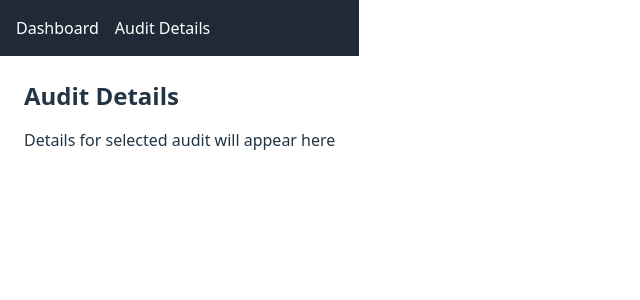
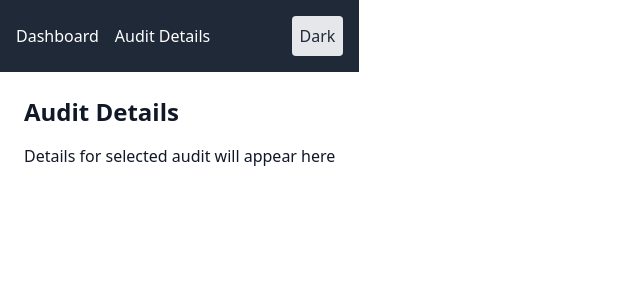
Before and after one commit to marazmlab/performance-dashboard-app, a React (Vite) app: page /audit/1 in a window 1280 px wide. Shown: the top 300 px of the page, without its empty margins (0-640 px from the left). Built offline with nearby package versions, Linux system fonts and the light colour scheme.

Commit message:
feat: add theme toggle and fix Navbar styles for light/dark mode

```diff
--- a/src/App.jsx
+++ b/src/App.jsx
@@ -8,6 +8,7 @@ import Navbar from "./components/Navbar";
 
 function App() {
   return (
+    <div className="min-h-screen bg-white text-gray-900 dark:bg-gray-900 dark:text-white transition-colors">
       <BrowserRouter>
       <Navbar />
         <Routes>
@@ -16,6 +17,7 @@ function App() {
           <Route path="*" element={<NotFound />} />
         </Routes>
       </BrowserRouter>
+    </div>
   );
 }
 
--- a/src/components/Navbar.jsx
+++ b/src/components/Navbar.jsx
@@ -1,16 +1,21 @@
 import { Link } from "react-router-dom";
+
+import ThemeToggle from "./ThemeToggle";
 
 function Navbar() {
     return (
-        <nav className="bg-gray-800 p-4">
+        <nav className="bg-gray-800  dark:bg-white p-4 w-full">
+            <div className="container mx-auto flex items-center justify-between">
                 <ul className="flex space-x-4">
                     <li>
-                    <Link to="/" className="text-white hover:underline">Dashboard</Link>
+                        <Link to="/" className="text-white dark:text-gray-800 hover:underline">Dashboard</Link>
                     </li>
                     <li>
-                    <Link to="/audit/1" className="text-white hover:underline">Audit Details</Link>
+                        <Link to="/audit/1" className="text-white dark:text-gray-800 hover:underline">Audit Details</Link>
                     </li>
                 </ul>
+                <ThemeToggle />
+            </div>
         </nav>
     );
 }
--- /dev/null
+++ b/src/components/ThemeToggle.jsx
@@ -0,0 +1,23 @@
+import { useState, useEffect } from "react";
+
+function ThemeToggle() {
+    const [dark, setDark] = useState(() =>
+        document.documentElement.classList.contains("dark")
+    );
+
+    useEffect(() => {
+        document.documentElement.classList.toggle("dark", dark);
+    }, [dark]);
+
+    return (
+        <button
+            onClick={() => setDark((d) => !d)}
+            className="p-2 rounded bg-gray-200 dark:bg-gray-700 text-gray-800 dark:text-gray-200 transition"
+            aria-label="Toggle dark mode"
+        >
+            {dark ? "Light" : "Dark"}
+        </button>
+    );
+}
+
+export default ThemeToggle;
--- a/src/index.css
+++ b/src/index.css
@@ -9,8 +9,6 @@
   font-weight: 400;
 
   color-scheme: light dark;
-  color: rgba(255, 255, 255, 0.87);
-  background-color: #242424;
 
   font-synthesis: none;
   text-rendering: optimizeLegibility;
@@ -20,11 +18,7 @@
 
 a {
   font-weight: 500;
-  color: #646cff;
-  text-decoration: inherit;
-}
-a:hover {
-  color: #535bf2;
+  text-decoration: none;
 }
 
 body {
@@ -40,13 +34,10 @@ h1 {
 }
 
 button {
-  border-radius: 8px;
-  border: 1px solid transparent;
   padding: 0.6em 1.2em;
   font-size: 1em;
   font-weight: 500;
   font-family: inherit;
-  background-color: #1a1a1a;
   cursor: pointer;
   transition: border-color 0.25s;
 }
@@ -57,16 +48,3 @@ button:focus,
 button:focus-visible {
   outline: 4px auto -webkit-focus-ring-color;
 }
-
-@media (prefers-color-scheme: light) {
-  :root {
-    color: #213547;
-    background-color: #ffffff;
-  }
-  a:hover {
-    color: #747bff;
-  }
-  button {
-    background-color: #f9f9f9;
-  }
-}
--- a/tailwind.config.js
+++ b/tailwind.config.js
@@ -1,5 +1,6 @@
 /** @type {import('tailwindcss').Config} */
 export default {
+  darkMode: 'class',
   content: [
     "./index.html",
     "./src/**/*.{js,jsx}"
```
Also changed, not shown: 1 other file (tests, documents, lock files or other folders). Lines whose indentation alone changed are shown as unchanged.
